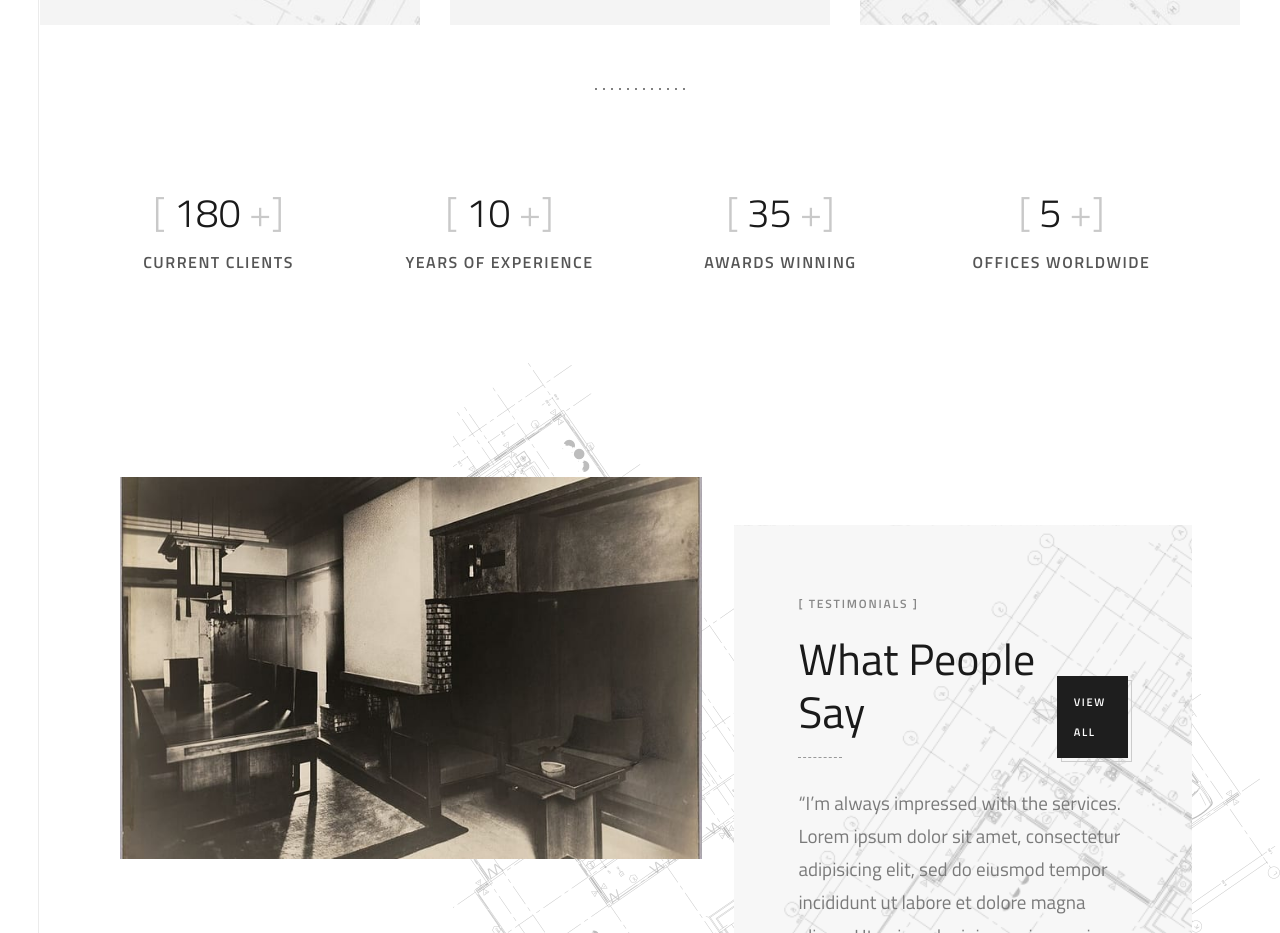
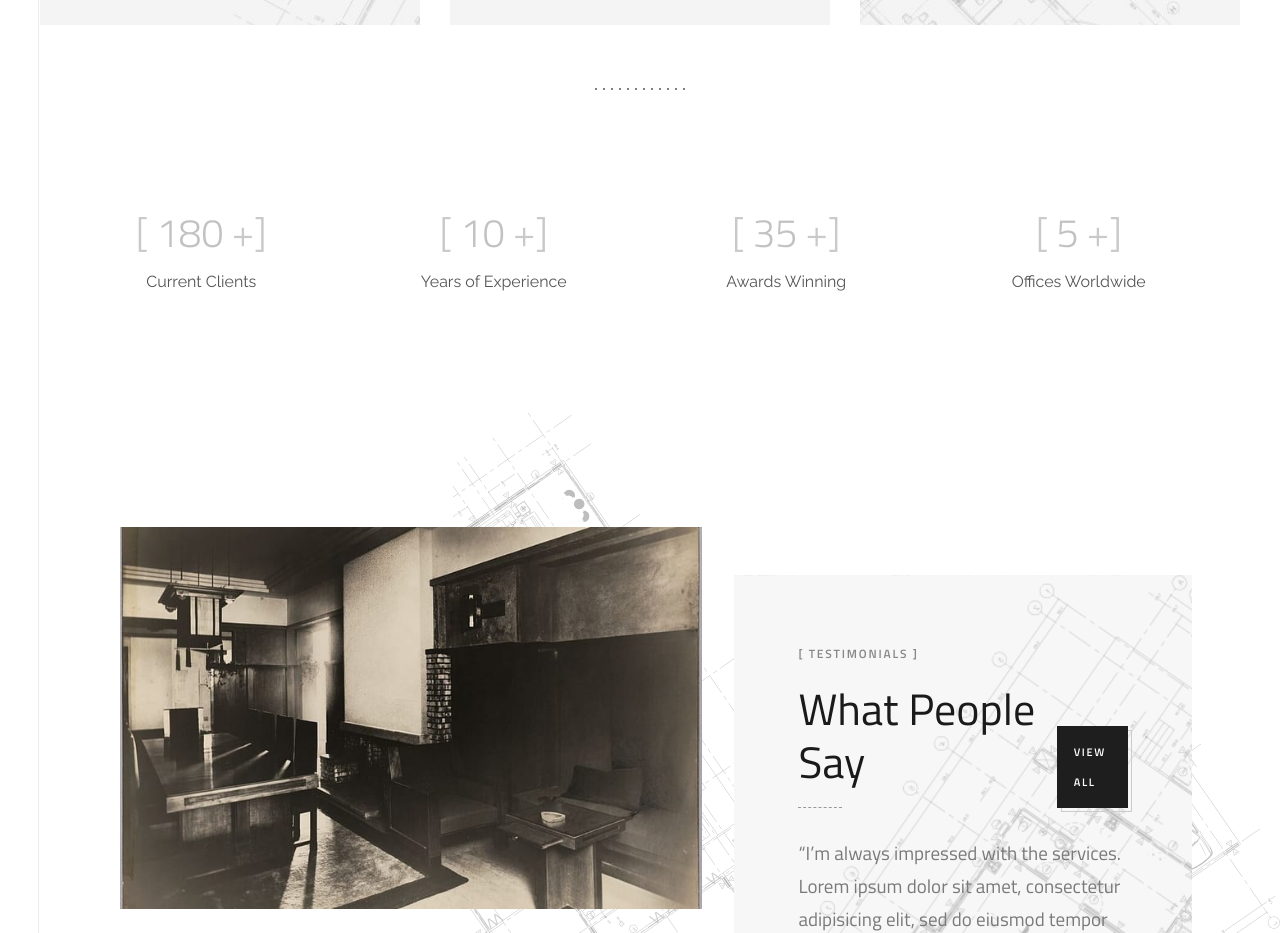
Before and after one commit to Kalandhar01/Siva_con, a Next.js app: page / in a window 1280 px wide. Shown: the part 3660-4593 px from the top of the page. Built offline with nearby package versions, Linux system fonts and the light colour scheme.

Commit message:
feat: Stats exact reference (container 1200, gap 30, 42px #c2c2c2 nums, labels)

```diff
--- a/src/components/Stats.tsx
+++ b/src/components/Stats.tsx
@@ -3,7 +3,7 @@
 import { useEffect, useRef, useState } from "react";
 import { stats } from "@/lib/site-data";
 
-function Counter({ value, suffix }: { value: number; suffix: string }) {
+function Counter({ value }: { value: number }) {
   const ref = useRef<HTMLSpanElement>(null);
   const [n, setN] = useState(0);
   const [active, setActive] = useState(false);
@@ -40,9 +40,8 @@ function Counter({ value, suffix }: { value: number; suffix: string }) {
   }, [active, value]);
 
   return (
-    <span ref={ref} className="counter-value" style={{ color: "#1a1a1a" }}>
+    <span ref={ref} className="counter-value" style={{ color: "#c2c2c2" }}>
       {n}
-      {suffix}
     </span>
   );
 }
@@ -51,31 +50,30 @@ export default function Stats() {
   return (
     <div
       className="relative w-full"
-      style={{ background: "#ffffff", padding: "60px 0 80px" }}
+      style={{ background: "#ffffff", padding: "80px 0 110px" }}
     >
-      <div className="relative mx-auto px-6 md:px-[90px]" style={{ maxWidth: "none" }}>
-        <div className="grid grid-cols-2 lg:grid-cols-4 gap-6">
+      <div className="relative mx-auto" style={{ maxWidth: 1200, padding: "0 30px" }}>
+        <div className="grid grid-cols-2 lg:grid-cols-4 gap-[30px]">
           {stats.map((s) => (
             <div key={s.label} className="text-center reveal" data-reveal>
               <div className="reveal flex items-center justify-center gap-2" data-reveal>
                 <span className="counter-bracket">[</span>
-                <Counter value={s.value} suffix="" />
+                <Counter value={s.value} />
                 <span className="counter-bracket">+]</span>
               </div>
-              <div
+              <h6
                 style={{
-                  fontFamily: "var(--font-titillium)",
+                  fontFamily: '"Raleway", sans-serif',
                   fontSize: 16,
-                  fontWeight: 600,
-                  textTransform: "uppercase",
-                  letterSpacing: "1.5px",
+                  fontWeight: 400,
                   color: "#555555",
                   lineHeight: "30px",
                   marginTop: 14,
+                  textAlign: "center",
                 }}
               >
                 {s.label}
-              </div>
+              </h6>
             </div>
           ))}
         </div>
```
